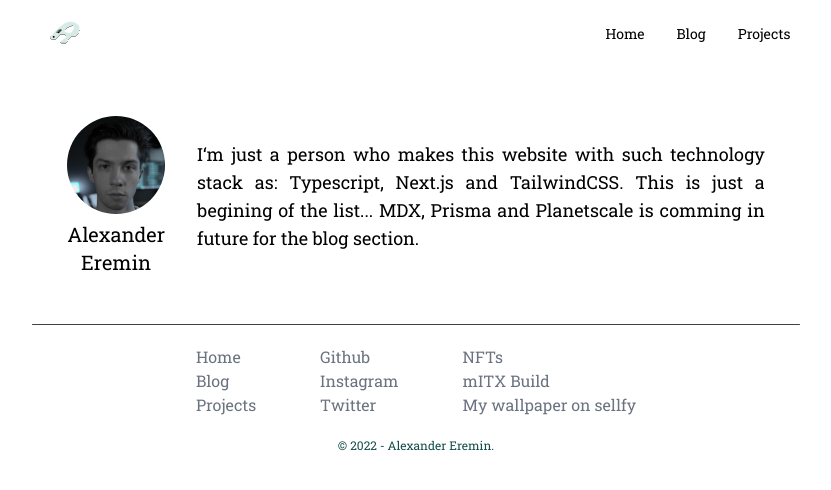
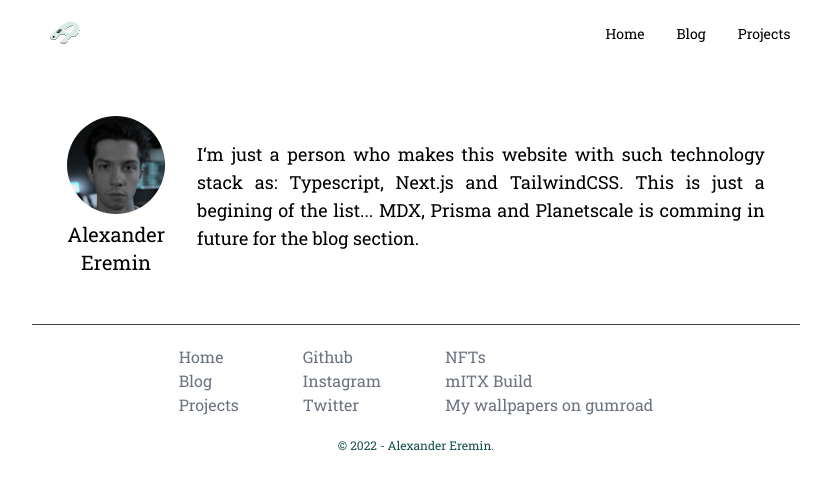
Before and after one commit to lexeremin/lexeremin.com, a Next.js app: page / in a window 1280 px wide. Shown: the top 490 px of the page, without its empty margins (224-1055 px from the left). Built offline with nearby package versions, Linux system fonts and the light colour scheme.

Commit message:
yet another changes to the footer links...

```diff
--- a/components/Footer.tsx
+++ b/components/Footer.tsx
@@ -72,9 +72,9 @@ export default function Footer() {
                      </Link>
                   </li>
                   <li>
-                     <Link href="https://devalex.sellfy.store/p/iphone-edge-wallpaper-pack/">
+                     <Link href="https://devalex.gumroad.com/">
                         <a className="hover:text-teal-500 transition ease-in duration-300">
-                           My wallpaper on sellfy
+                           My wallpapers on gumroad
                         </a>
                      </Link>
                   </li>
```
